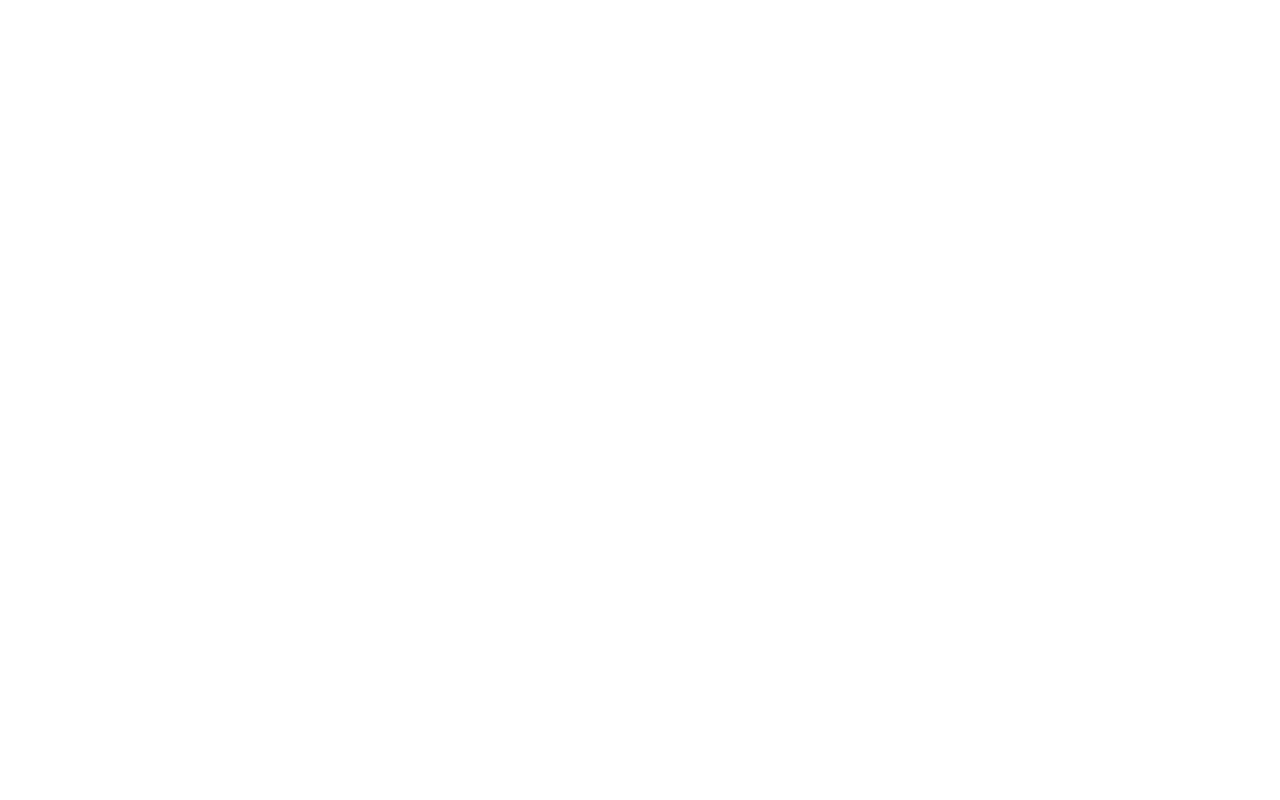
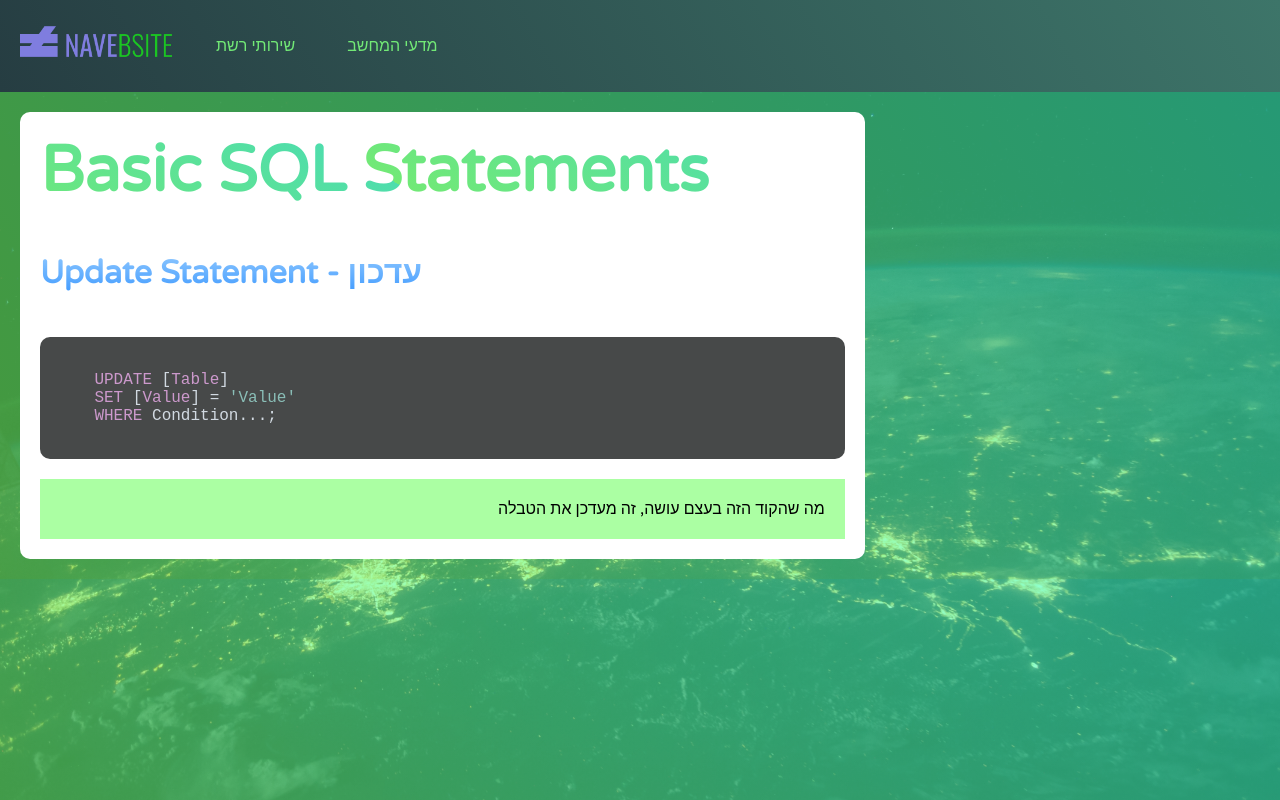
Before and after one commit to AmiterCodes/Navebsite, a plain HTML site: page webservices/sqlbasic.html in a window 1280 px wide. Drawn offline with nearby package versions, Linux system fonts and the light colour scheme.

Commit message:
added SQL basic statements

```diff
--- a/index.html
+++ b/index.html
@@ -9,20 +9,19 @@
      <link href="https://fonts.googleapis.com/css?family=Comfortaa:300,400,700|Varela+Round&display=swap" rel="stylesheet">
      <script src="https://polyfill.io/v3/polyfill.min.js?features=es6"></script>
      <script id="MathJax-script" async src="https://cdn.jsdelivr.net/npm/mathjax@3/es5/tex-mml-chtml.js"></script>
-     <link rel="stylesheet"
-     href="//cdnjs.cloudflare.com/ajax/libs/highlight.js/9.15.10/styles/vs2015.min.css">
-<script src="//cdnjs.cloudflare.com/ajax/libs/highlight.js/9.15.10/highlight.min.js"></script>
-<script>hljs.initHighlightingOnLoad();</script>
+
      <script src="main.js"></script>
  </head>
  <body>
      <nav class="nav-bar">
+         <a href="./index.html">
         <img src="./pics/logo.png" alt="Icon of site" class="nav-bar__icon  hoverable-bg">
-         <li class="nav-bar__list  ">
+    </a>
+        <li class="nav-bar__list  ">
              <div class="nav-bar__dropdown  hoverable-bg">
                  <div class="nav-bar__dropdown__title">שירותי רשת</div>
                  <div class="nav-bar__dropdown__content">
-                    <a href="#" class="nav-bar__link">SQL Basic statements</a>
+                    <a href="./webservices/sqlbasic.html" class="nav-bar__link">SQL Basic statements</a>
                     <a href="#" class="nav-bar__link">SQL Cartesian Product</a>
                     <a href="#" class="nav-bar__link">SQL Group by statements</a>
                     <a href="#" class="nav-bar__link">Exception Handling</a>
--- a/main.css
+++ b/main.css
@@ -1,6 +1,31 @@
 body {
   font-family: 'Comfortaa', cursive;
   font-family: 'Varela Round', sans-serif;
+  background-image: linear-gradient(60deg, rgba(115, 255, 102, 0.6), rgba(61, 255, 197, 0.6)), url(./pics/bg1.jpg);
+  background-size: cover;
+}
+
+.paragraph {
+  display: block;
+  margin: 20px;
+  padding: 20px;
+  direction: rtl;
+  background-color: rgba(115, 255, 102, 0.6);
+}
+
+.main {
+  background-color: white;
+  margin: 20px;
+  border-radius: 10px;
+  display: inline-block;
+  width: 66vw;
+}
+
+code {
+  font-size: 1rem;
+  border-radius: 10px;
+  margin: 20px;
+  padding: 10px;
 }
 
 *, *::before, *::after {
@@ -27,6 +52,33 @@ body {
 
 .nav-bar__icon:hover {
   transform: scale(1.1);
+}
+
+.title {
+  font-size: 4rem;
+  padding: 20px;
+  display: inline-block;
+  background: -webkit-linear-gradient(60deg ,rgb(114, 233, 118) 0%, rgb(78, 221, 173) 50%, rgb(114, 233, 118) 50%, rgb(78, 221, 173) 100% );
+  transition: all .4s;
+
+  border-bottom: 5px transparent solid;
+  -webkit-background-clip: text;
+  -webkit-text-fill-color: transparent;
+}
+.title:hover {
+  border-bottom: 5px rgb(114, 233, 118) solid;
+  transform: translateX(10px);
+}
+
+.secondary-title {
+  font-size: 2rem;
+  padding: 20px;
+  display: block;
+  background: -webkit-linear-gradient(rgb(180, 221, 255), rgb(28, 134, 255));
+  transition: transform .4s;
+  border-bottom: 5px transparent solid;
+  -webkit-background-clip: text;
+  -webkit-text-fill-color: transparent;
 }
 
 .hoverable-bg {
--- a/webservices/sqlbasic.html
+++ b/webservices/sqlbasic.html
@@ -0,0 +1,62 @@
+ <!DOCTYPE html>
+ <html>
+ <head>
+     <meta charset="utf-8" />
+     <meta http-equiv="X-UA-Compatible" content="IE=edge">
+     <title>Page Title</title>
+     <meta name="viewport" content="width=device-width, initial-scale=1">
+     <link href="https://fonts.googleapis.com/css?family=Comfortaa:300,400,700|Varela+Round&display=swap" rel="stylesheet">
+     <script src="https://polyfill.io/v3/polyfill.min.js?features=es6"></script>
+     <link rel="stylesheet"
+     href="//cdnjs.cloudflare.com/ajax/libs/highlight.js/9.15.10/styles/rainbow.min.css">
+<script src="//cdnjs.cloudflare.com/ajax/libs/highlight.js/9.15.10/highlight.min.js"></script>
+<script>hljs.initHighlightingOnLoad();</script>
+     <link rel="stylesheet" type="text/css" media="screen" href="../main.css" />
+     <script src="../main.js"></script>
+ </head>
+ <body>
+        <nav class="nav-bar">
+                <a href="../index.html">
+                    <img src="../pics/logo.png" alt="Icon of site" class="nav-bar__icon  hoverable-bg">
+                </a>
+                 <li class="nav-bar__list  ">
+                     <div class="nav-bar__dropdown  hoverable-bg">
+                         <div class="nav-bar__dropdown__title">שירותי רשת</div>
+                         <div class="nav-bar__dropdown__content">
+                            <a href="#" class="nav-bar__link">SQL Basic statements</a>
+                            <a href="#" class="nav-bar__link">SQL Cartesian Product</a>
+                            <a href="#" class="nav-bar__link">SQL Group by statements</a>
+                            <a href="#" class="nav-bar__link">Exception Handling</a>
+                            <a href="#" class="nav-bar__link">Nirmul Reference</a>
+                         </div>
+                     </div>
+                 </li>
+                 <li class="nav-bar__list ">
+                    <div class="nav-bar__dropdown  hoverable-bg">
+                        <div class="nav-bar__dropdown__title">מדעי המחשב</div>
+                        <div class="nav-bar__dropdown__content">
+                           <a href="#" class="nav-bar__link">Polymorphism</a>
+                           <a href="#" class="nav-bar__link">Interfaces</a>
+                           <a href="#" class="nav-bar__link">Abstract Classes</a>
+                        </div>
+                    </div>
+                 </li>
+             </nav>
+             <main class="main">
+                 <h1 class="title">
+                     Basic SQL Statements
+                 </h1>
+
+                 <h2 class="secondary-title">Update Statement - עדכון</h2>
+                 <pre><code class="SQL code">
+    UPDATE [Table]
+    SET [Value] = 'Value'
+    WHERE Condition...;
+ </code></pre>
+            <p class="paragraph">
+                מה שהקוד הזה בעצם עושה, זה מעדכן את הטבלה
+            </p>
+
+             </main>
+ </body>
+ </html>
```
Also changed, not shown: pics/bg1.jpg (added).
